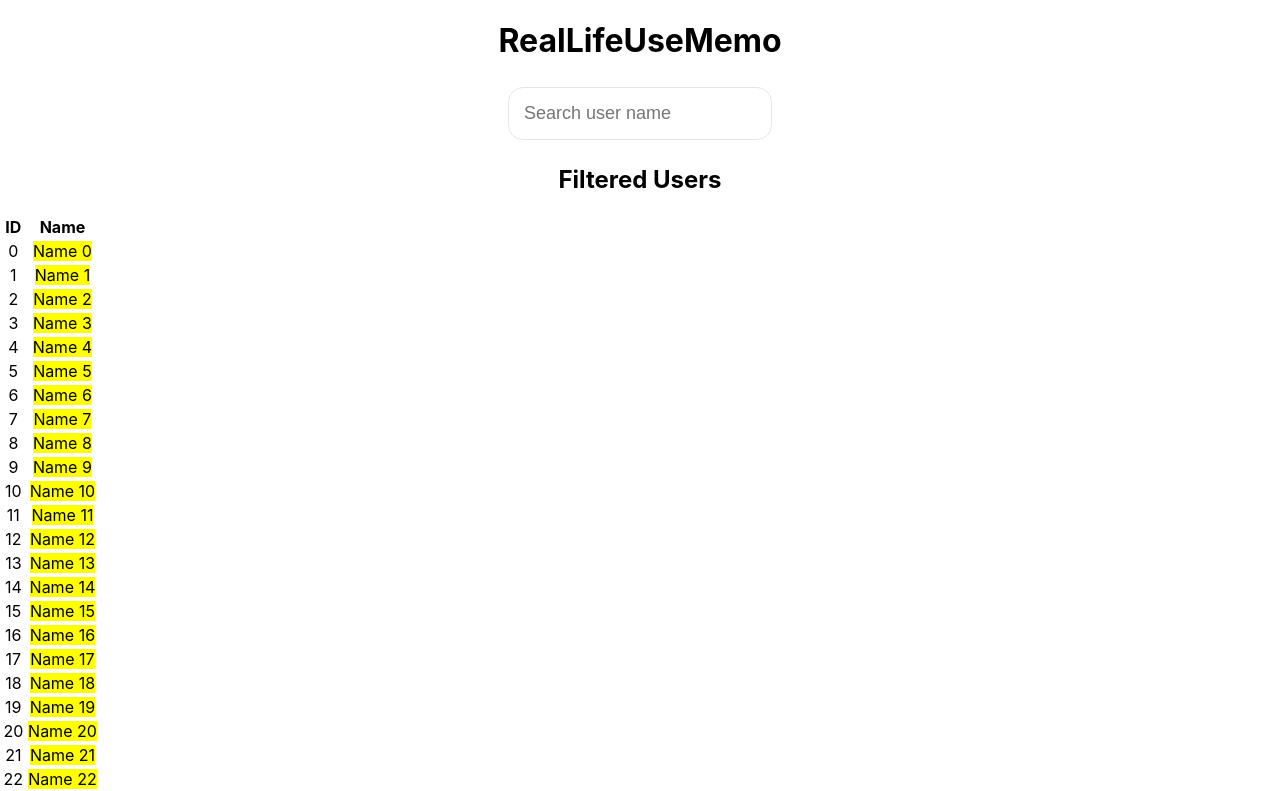
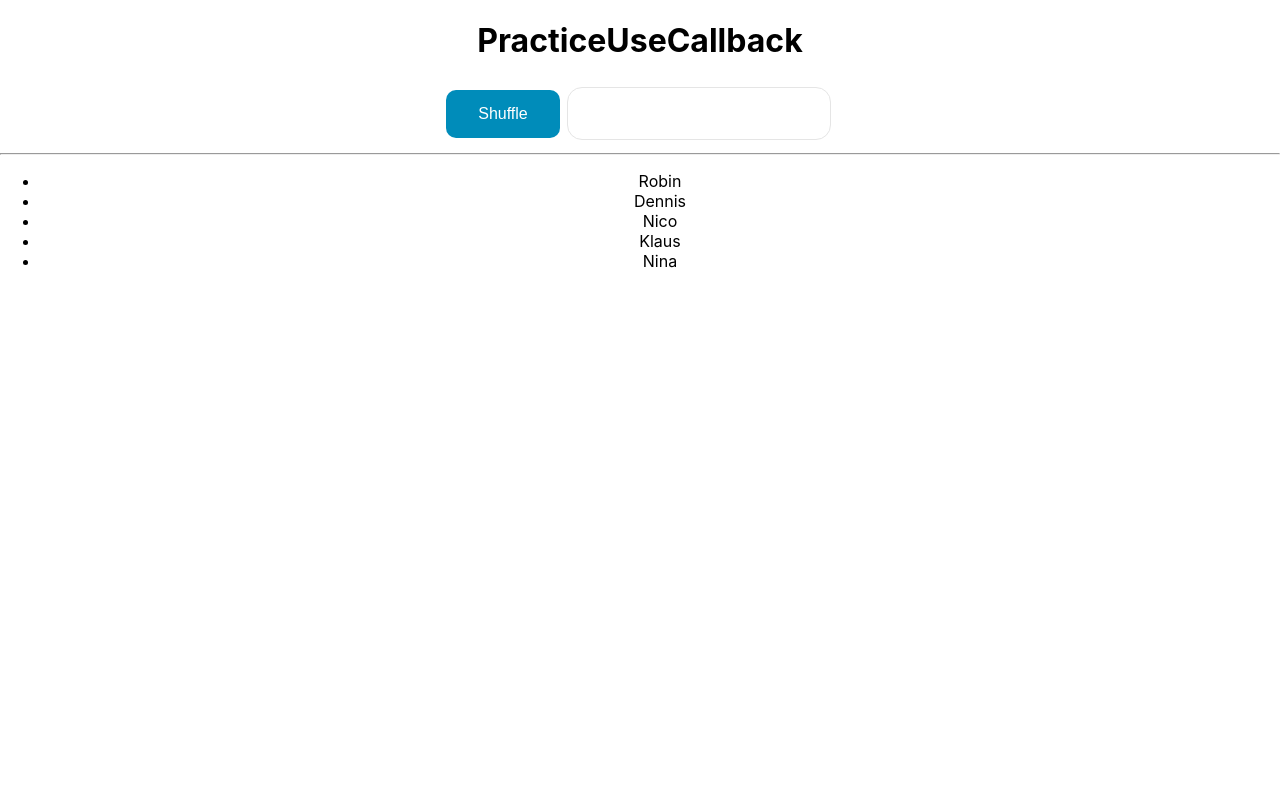
Before and after one commit to akshaySen08/react-hooks-2024, a React (Create React App) app: page / in a window 1280 px wide. Shown: the top 791 px of the page. Built offline with nearby package versions, Linux system fonts and the light colour scheme; the HTML template or start-up script is replaced by a standard one.

Commit message:
Practice UseCallback

```diff
--- a/src/App.jsx
+++ b/src/App.jsx
@@ -1,4 +1,5 @@
 import './App.css';
+import PracticeUseCallback from './Practice/UseCallback/PracticeUseCallback';
 // import UseCallBackComponent from './Hooks/UseCallback';
 // import UseEffectComponent from './Hooks/UseEffect'
 // import UseMemoComponent from './Hooks/UseMemo';
@@ -31,8 +32,11 @@ function App() {
 
       {/* ----------Practice React-------------- */}
       {/* <PracticeUseEffect/> */}
+
       {/* <PracticeUseMemo /> */}
-      <RealLifeUseMemo />
+      {/* <RealLifeUseMemo /> */}
+
+      <PracticeUseCallback />
     </div>
   );
 }
--- /dev/null
+++ b/src/Practice/UseCallback/PracticeUseCallback.jsx
@@ -0,0 +1,43 @@
+import React, { useCallback, useState } from 'react'
+import User from './User'
+import Search from './Search'
+
+const PracticeUseCallback = () => {
+
+    const [users, setUsers] = useState([
+        { name: 'Robin' },
+        { name: 'Dennis' },
+        { name: 'Nico' },
+        { name: 'Klaus' },
+        { name: 'Nina' }
+    ])
+
+    function handleShuffle() {
+        const shuffledUsers = [...users].sort(() => Math.random() - 0.5)
+        setUsers(shuffledUsers)
+    }
+
+    const  handleSearch = useCallback((e) => {
+        console.log('searching...', users[0]?.name)
+        const filteredUsers = users.filter(user => user.name.toLowerCase().includes(e.target.value.toLowerCase()))
+
+        setUsers(filteredUsers)
+    }, [users])
+
+    return (
+        <>
+            <h1>PracticeUseCallback</h1>
+            <button onClick={handleShuffle}>Shuffle</button>
+            <Search handleChange={handleSearch} />
+            <hr></hr>
+
+            <ul>
+                {users.map((user, index) => (
+                    <li key={index}>{user.name}</li>
+                ))}
+            </ul>
+        </>
+    )
+}
+
+export default PracticeUseCallback
--- /dev/null
+++ b/src/Practice/UseCallback/Search.jsx
@@ -0,0 +1,13 @@
+import React, { memo } from 'react'
+
+const Search = ({handleChange}) => {
+    console.log('Search rendered');
+
+    return (
+        <>
+            <input type="text"  onChange={handleChange}/>
+        </>
+    )
+}
+
+export default memo(Search)
--- /dev/null
+++ b/src/Practice/UseCallback/User.jsx
@@ -0,0 +1,9 @@
+import React from 'react'
+
+const User = ({ name, index }) => {
+    return (
+        <li key={index}>{index} - {name} </li>
+    )
+}
+
+export default User
```
